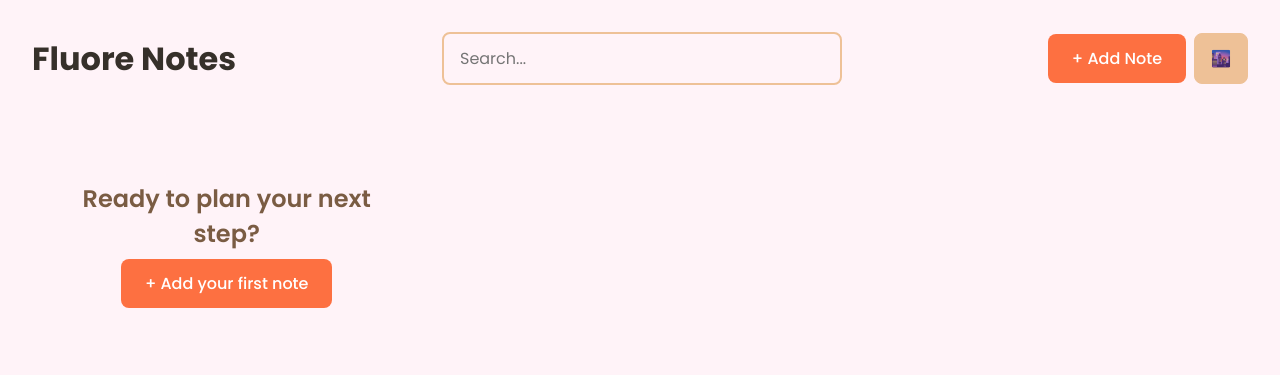
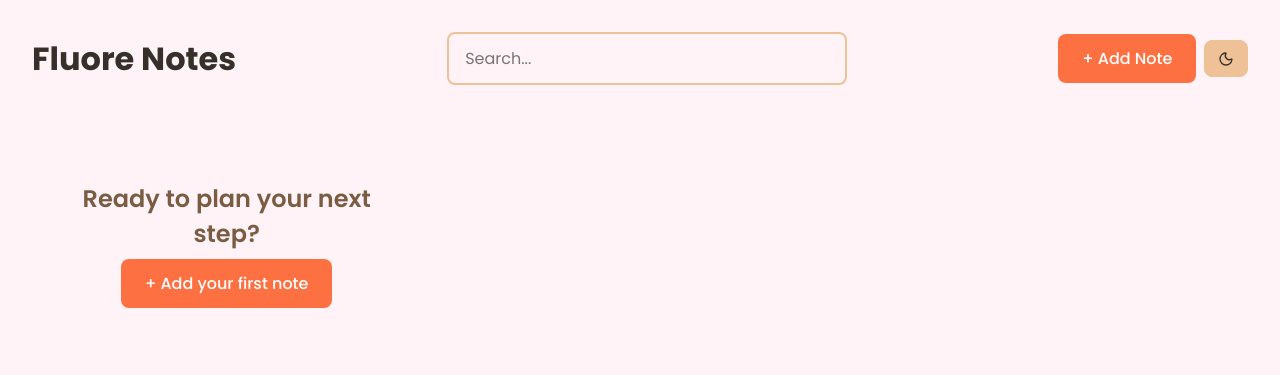
Before and after one commit to HamidAzizProtik/Fluore, a plain HTML site: page index.html in a window 1280 px wide. Drawn offline with Linux system fonts and the light colour scheme.

Commit message:
added new theme change icon

```diff
--- a/app.js
+++ b/app.js
@@ -1,5 +1,8 @@
 let notes = [];
 let editingNoteId = null
+
+const sunIcon = `<svg xmlns="http://www.w3.org/2000/svg" width="16" height="16" viewBox="0 0 24 24" fill="none" stroke="currentColor" stroke-width="2" stroke-linecap="round" stroke-linejoin="round" class="lucide lucide-sun-icon lucide-sun"><circle cx="12" cy="12" r="4"/><path d="M12 2v2"/><path d="M12 20v2"/><path d="m4.93 4.93 1.41 1.41"/><path d="m17.66 17.66 1.41 1.41"/><path d="M2 12h2"/><path d="M20 12h2"/><path d="m6.34 17.66-1.41 1.41"/><path d="m19.07 4.93-1.41 1.41"/></svg>`;
+const moonIcon = `<svg xmlns="http://www.w3.org/2000/svg" width="16" height="16" viewBox="0 0 24 24" fill="none" stroke="currentColor" stroke-width="2" stroke-linecap="round" stroke-linejoin="round" class="lucide lucide-moon-icon lucide-moon"><path d="M20.985 12.486a9 9 0 1 1-9.473-9.472c.405-.022.617.46.402.803a6 6 0 0 0 8.268 8.268c.344-.215.825-.004.803.401"/></svg>`;
 
 function loadNotes() {
     const savedNotes = localStorage.getItem("fluoreNotes");
@@ -149,14 +152,18 @@ function closeNoteDialog() {
 
 function ToggleTheme() {
     const isDark = document.body.classList.toggle('dark-theme');
-    localStorage.setItem('theme',isDark ? 'dark' : 'light');
-    document.getElementById('themeToggleBtn').textContent = isDark ? '🏙️' : '🌆'
+    localStorage.setItem('theme', isDark ? 'dark' : 'light');
+    document.getElementById('themeToggleBtn').innerHTML = isDark ? sunIcon : moonIcon;
 }
 
 function applyStoredTheme() {
-    if(localStorage.getItem('theme') === 'dark') {
-        document.body.classList.add('dark-theme')
-        document.getElementById('themeToggleBtn').textContent = '🏙️'
+    const themeToggleBtn = document.getElementById('themeToggleBtn');
+
+    if (localStorage.getItem('theme') === 'dark') {
+        document.body.classList.add('dark-theme');
+        themeToggleBtn.innerHTML = sunIcon;
+    } else {
+        themeToggleBtn.innerHTML = moonIcon;
     }
 }
 
--- a/index.html
+++ b/index.html
@@ -32,7 +32,9 @@
 
         <div class="header-actions">
             <button class="add-note-btn" onclick="openNoteDialog()">+ Add Note</button> <!-- also calling a function -->
-            <button id="themeToggleBtn" class="theme-toggle-btn">🌆</button>
+            <button id="themeToggleBtn" class="theme-toggle-btn" aria-label="Toggle theme">
+                <svg width="20" height="20" viewBox="0 0 24 24" fill="none" stroke="currentColor" stroke-width="2" stroke-linecap="round" stroke-linejoin="round"><path d="M21 12.79A9 9 0 1 1 11.21 3 7 7 0 0 0 21 12.79z"/></svg>
+            </button>
         </div>
     </header>
     <main id="notesContainer" class="notes-grid">
--- a/style.css
+++ b/style.css
@@ -83,12 +83,14 @@ header {
   background: var(--surface-color);
   color: var(--text-color);
   border: 1px solid var(--surface-color);
-  padding: 0.75rem 1rem;
+  padding: 0.6rem 0.8rem;
   border-radius: 0.5rem;
   cursor: pointer;
-  font-weight: 500;
   transition: all 0.2s ease;
-  margin-left: 0;
+
+  display: flex;
+  align-items: center;
+  justify-content: center;
 }
 
 .theme-toggle-btn:hover {
```
